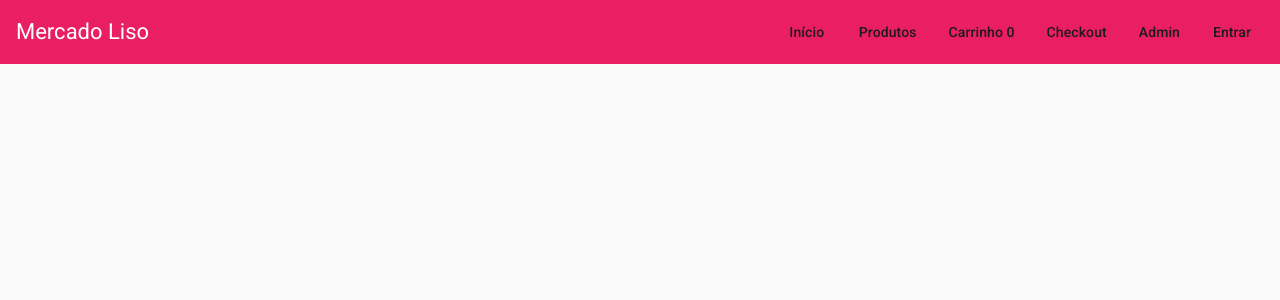
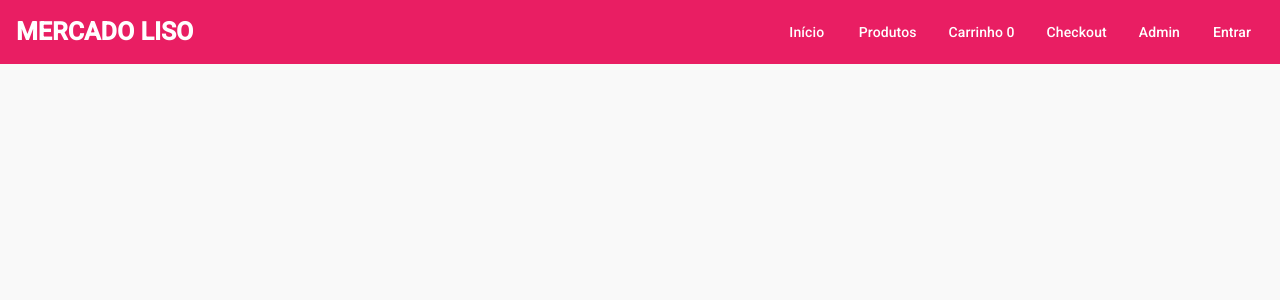
Before and after one commit to carolbritos/e-commerce, an Angular app: page / in a window 1280 px wide. Shown: the top 300 px of the page. Built offline with nearby package versions, Linux system fonts and the light colour scheme.

Commit message:
feat: Ajusta cores dos botões do header

```diff
--- a/src/app/shared/layout/header/header.css
+++ b/src/app/shared/layout/header/header.css
@@ -7,6 +7,15 @@ mat-toolbar {
   color: #fff;
 }
 
+mat-toolbar button {
+  color: #fff;
+}
+
+mat-toolbar button:hover {
+
+  background-color: #f1427d;
+}
+
 .flex-space {
   flex: 1 1 auto;
   color: #fff
@@ -14,7 +23,7 @@ mat-toolbar {
 
 .email-usuario {
   font-size: 1rem;
-  color: var(--mat-sys-tertiary, rebeccapurple);
+  color: yellow;
 }
 
 /*
@@ -26,3 +35,8 @@ mat-toolbar {
   height: 6.25rem;
   background-color: var(--mat-sys-primary, #c218a8);
 }
+
+.nome-loja {
+  font-size: 25px;
+  font-weight: bold;
+}
--- a/src/app/shared/layout/header/header.html
+++ b/src/app/shared/layout/header/header.html
@@ -1,5 +1,5 @@
 <mat-toolbar color="primary">
-  <span>{{nomeLoja}}</span>
+  <span class="nome-loja">{{nomeLoja |uppercase}}</span>
   <span class="flex-space"></span>
 
   <button mat-button routerLink="/">Início</button>
--- a/src/app/shared/layout/header/header.ts
+++ b/src/app/shared/layout/header/header.ts
@@ -5,10 +5,11 @@ import { RouterLink, Router } from '@angular/router';
 import { inject } from '@angular/core';
 import { CarrinhoFacade } from '../../../core/facades/carrinho.facades';
 import { AuthFacade } from '../../../core/facades/auth.facades';
+import { UpperCasePipe } from '@angular/common';
 
 @Component({
   selector: 'app-header',
-  imports: [MatToolbarModule, MatButtonModule, RouterLink],
+  imports: [MatToolbarModule, MatButtonModule, RouterLink, UpperCasePipe],
   templateUrl: './header.html',
   styleUrl: './header.css',
 })
```
